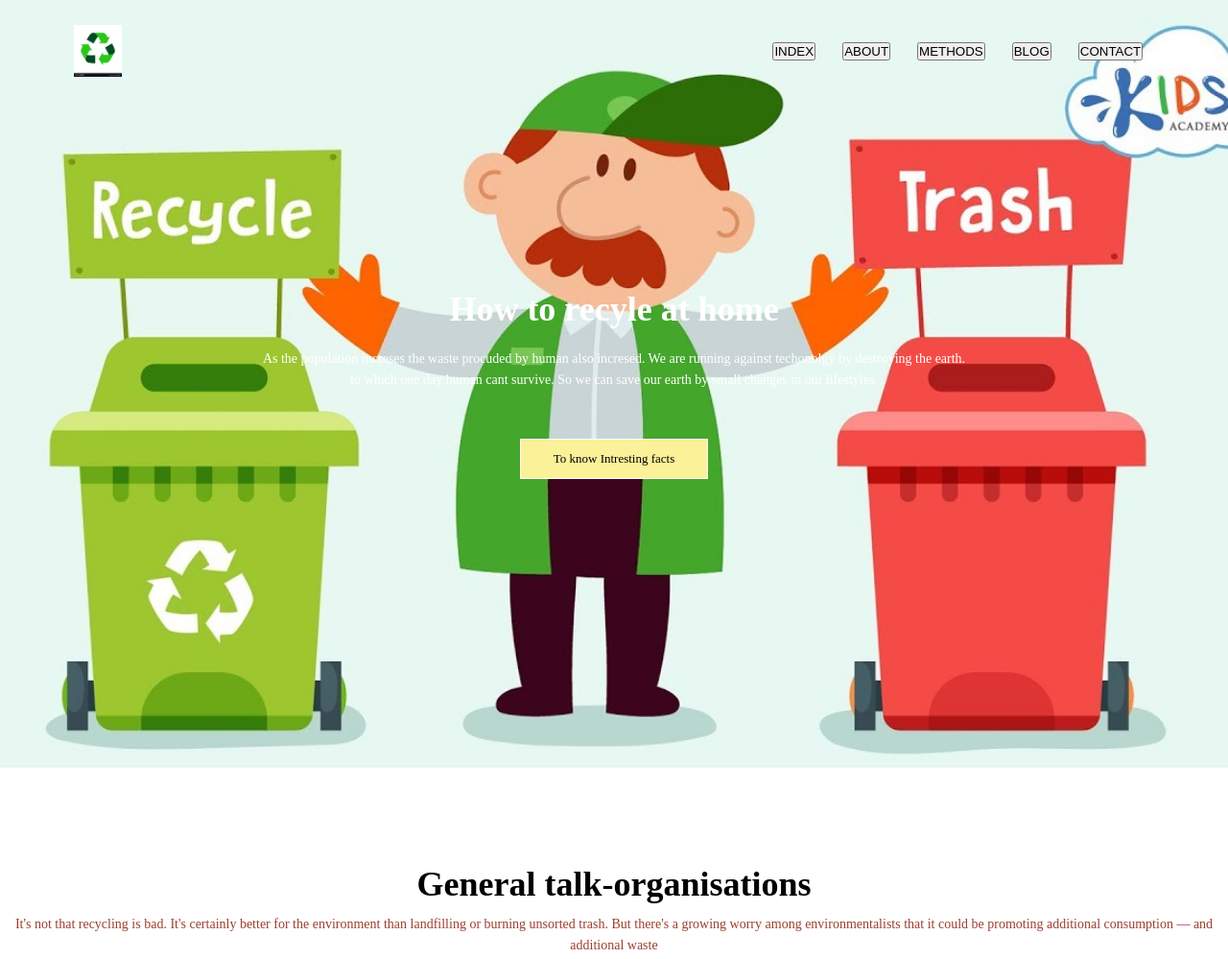
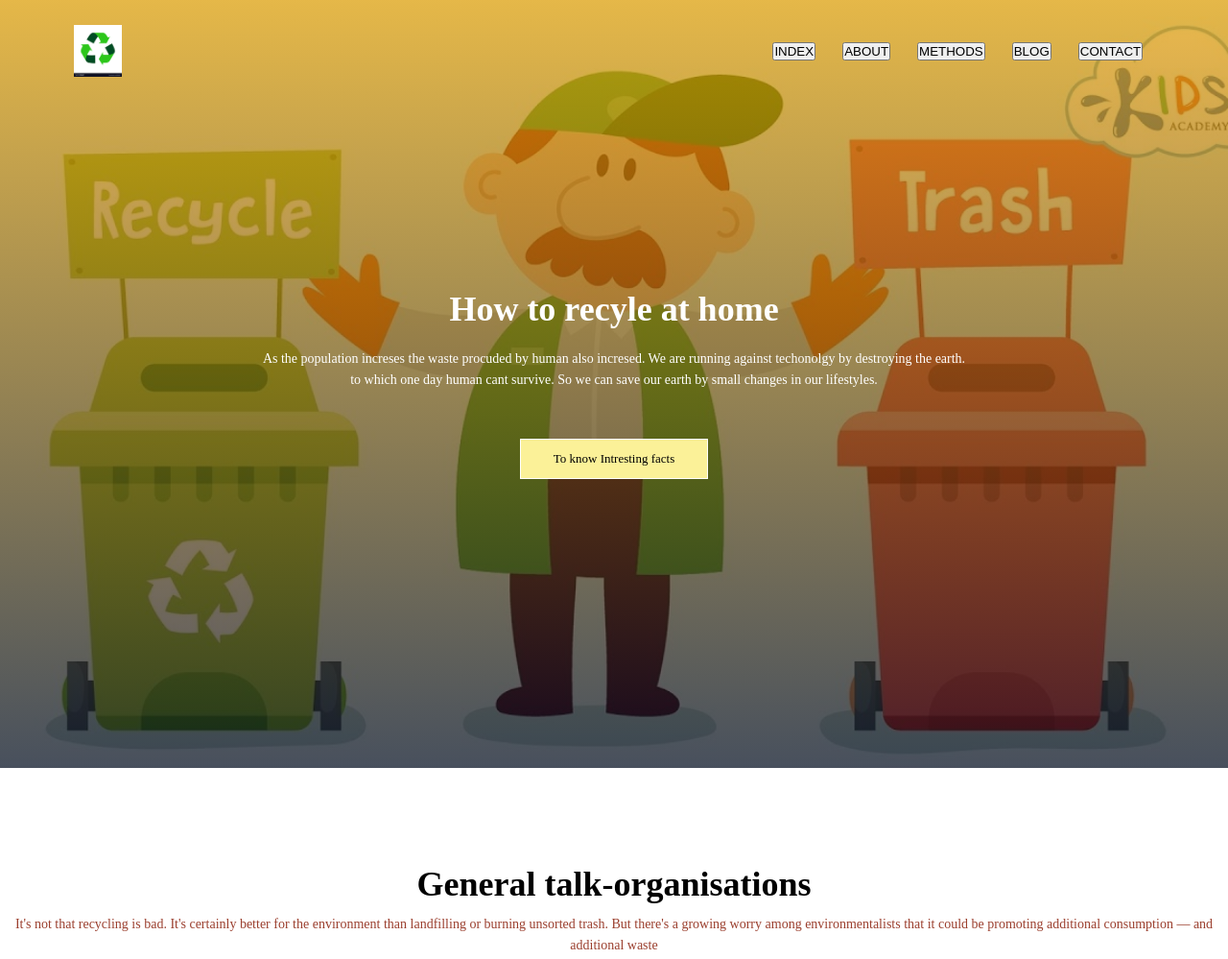
Before and after one commit to jeevana-priya/Recycleblog_Web, a Flask app: page / in a window 1280 px wide. Shown: the top 999 px of the page at 96% size. Run offline with Flask 2, Linux system fonts and the light colour scheme; some libraries are stand-ins or nearby versions.

Commit message:
my first commit

```diff
--- a/static/CSS/style.css
+++ b/static/CSS/style.css
@@ -6,7 +6,7 @@
 .header{
     min-height:100vh;
     width:100%;
-    background-image:url("static/images/retrash.jpg");
+    background-image:linear-gradient(rgba(228, 156, 0, 0.7),rgba(4,9,30,0.7)),url("static/images/retrash.jpg");
     background-position: center;
     background-size: cover;
     position: relative;
@@ -189,7 +189,7 @@
 .sub-header{
     height:80vh;
     width:100%;
-    background-image:linear-gradient(rgba(228, 156, 0, 0.7),rgba(4,9,30,0.7)),url("static/images/aboutus.jpg");
+    background-image:linear-gradient(rgba(228, 156, 0, 0.7),rgba(4,9,30,0.7)),url("../images/aboutus.jpg");
     background-position: center;
     background-size: cover;
     text-align: center;
```
